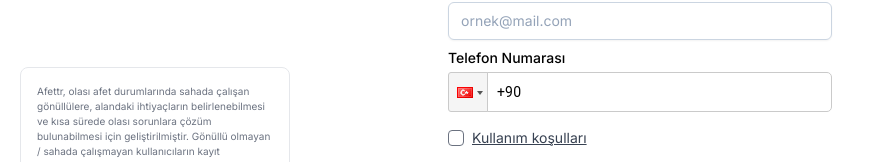
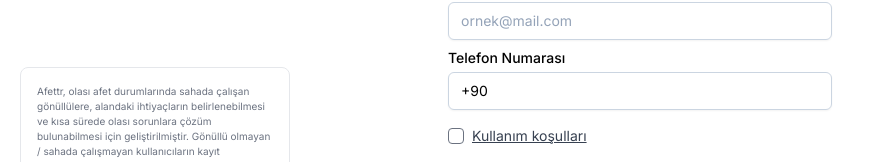
Before and after one commit to gokerlek/afettr, a React (Vite) app: page /signup in a window 1280 px wide. Shown: the part 500-662 px from the top of the page, without its empty margins (0-875 px from the left). Built offline with nearby package versions, Linux system fonts and the light colour scheme.

Commit message:
telefon input denemesi

```diff
--- a/src/pages/auth/Signup.jsx
+++ b/src/pages/auth/Signup.jsx
@@ -4,10 +4,9 @@ import { Button, Text } from "../../components/index.js";
 import InputMask from "react-input-mask";
 import { yupResolver } from "@hookform/resolvers/yup";
 import * as yup from "yup";
-import PhoneInput from "react-phone-input-2";
-import "react-phone-input-2/lib/style.css";
-// import PhoneInput, { isValidPhoneNumber } from "react-phone-number-input";
-// import "react-phone-number-input/style.css";
+// import PhoneInput from "react-phone-input-2";
+import Input, { isValidPhoneNumber } from "react-phone-number-input/input";
+import "react-phone-number-input/style.css";
 import { useNavigate } from "react-router-dom";
 import paths from "../../paths.js";
 import { inputs } from "../../components/Input/inputs.jsx";
@@ -164,21 +163,24 @@ const Signup = () => {
         <label className={labelClassName} htmlFor="phone">
           {inputs.phone.label}
         </label>
+
         <Controller
           name="phone"
           control={control}
           defaultValue=""
+          rules={{
+            validate: (value) => isValidPhoneNumber(value) || "Geçerli bir telefon numarası giriniz",
+          }}
           render={({ field: { onChange, value } }) => (
-            <PhoneInput
+            <Input
               value={value}
               onChange={onChange}
-              country={"tr"}
-              enableSearch={true}
-              containerStyle={{ width: "100%", zIndex: 999 }}
-              inputStyle={{
-                width: "100%",
-                height: "40px",
-              }}
+              defaultCountry="TR"
+              country={"TR"}
+              international
+              withCountryCallingCode
+              className={inputClassName(errors.phone)}
+              id="phone"
             />
           )}
         />
```
